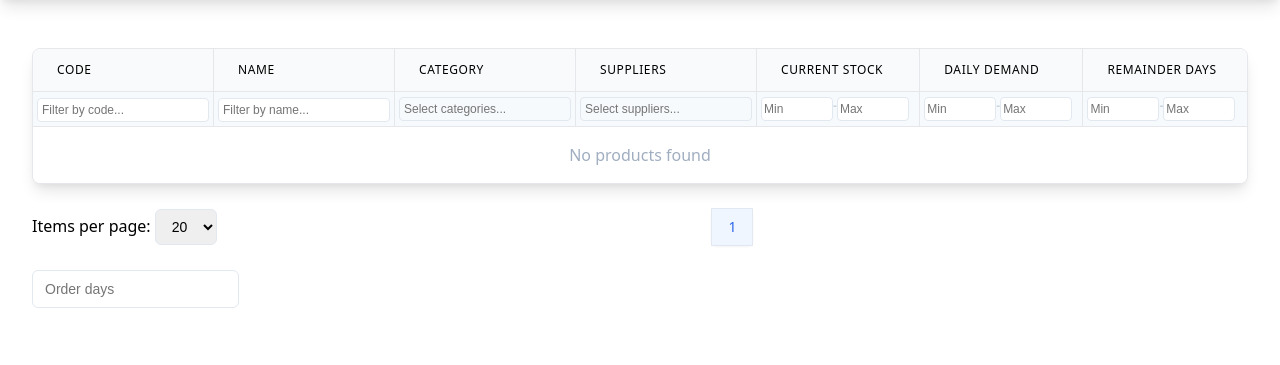
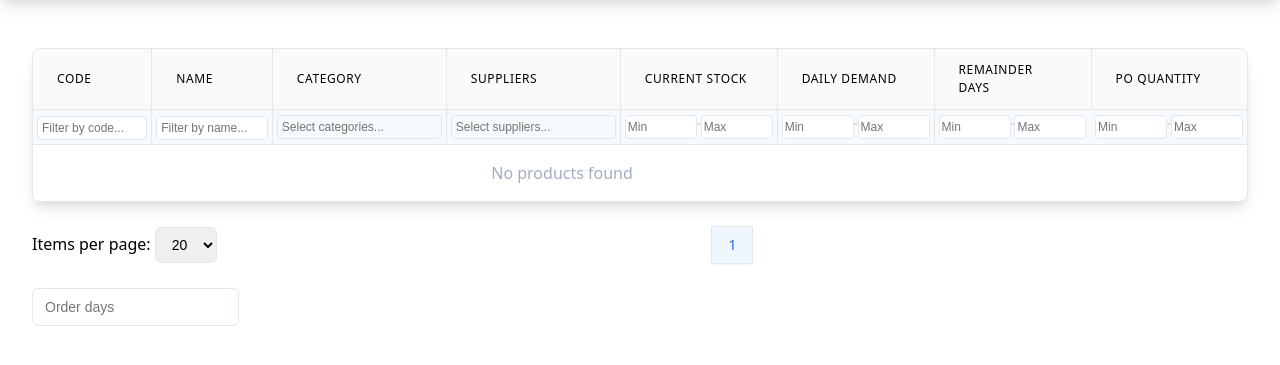
Before and after one commit to VytenisGaule/supply-planner, a Django app: page / in a window 1280 px wide. Shown: the part 65-430 px from the top of the page. Run offline with Django 5.2, Linux system fonts and the light colour scheme; data that the repository does not hold is empty; parts of the project's set-up code (start-up, migrations or seed data) failed here and were passed over; some libraries are stand-ins or nearby versions.

Commit message:
feat: add PO quantity filter form and integrate into product list context; update templates and context logic

```diff
--- a/app/admin.py
+++ b/app/admin.py
@@ -179,7 +179,7 @@ class DailyMetricsAdmin(admin.ModelAdmin):
         ('product__suppliers', RelatedDropdownFilter),
     )
     ordering = ['-date']
-    readonly_fields = ('product', 'date', 'sales_quantity', 'stock', 'potential_sales', 'lost_sales',)
+    # readonly_fields = ('product', 'date', 'sales_quantity', 'stock', 'potential_sales', 'lost_sales',)
 
     def get_queryset(self, request):
         """Optimize queryset to include related product data"""
--- a/app/forms.py
+++ b/app/forms.py
@@ -169,3 +169,9 @@ class ProductRemainderDaysFilterForm(MinMaxFilterForm):
 
     def __init__(self, *args, **kwargs):
         super().__init__('remainder_days', 'days', *args, **kwargs)
+
+class ProductPOQuantityFilterForm(MinMaxFilterForm):
+    """Form for filtering products by PO quantity (min/max)"""
+
+    def __init__(self, *args, **kwargs):
+        super().__init__('po_quantity', 'quantity', *args, **kwargs)
--- a/app/helpers/context.py
+++ b/app/helpers/context.py
@@ -1,8 +1,9 @@
 from django.core.paginator import Paginator
 from django.db.models import QuerySet, Q, Avg, Subquery, OuterRef, IntegerField, FloatField, Case, When, F
+from django.db.models.functions import Round
 from django.http import QueryDict
 from app.models import Product, DailyMetrics
-from app.forms import ItemsPerPageForm, ProductCodeFilterForm, ProductNameFilterForm, ProductCategoryFilterForm, ProductSupplierFilterForm, ProductStockFilterForm, ProductDailyDemandFilterForm, ProductRemainderDaysFilterForm, OrderDaysForm
+from app.forms import ItemsPerPageForm, ProductCodeFilterForm, ProductNameFilterForm, ProductCategoryFilterForm, ProductSupplierFilterForm, ProductStockFilterForm, ProductDailyDemandFilterForm, ProductRemainderDaysFilterForm, OrderDaysForm, ProductPOQuantityFilterForm
 from datetime import datetime, timedelta
 
 
@@ -64,6 +65,7 @@ def populate_product_list_context(request, context):
     stock_filter_form: ProductStockFilterForm = ProductStockFilterForm(data=filter_data)
     daily_demand_filter_form: ProductDailyDemandFilterForm = ProductDailyDemandFilterForm(data=filter_data)
     remainder_days_filter_form: ProductRemainderDaysFilterForm = ProductRemainderDaysFilterForm(data=filter_data)
+    product_po_quantity_filter_form: ProductPOQuantityFilterForm = ProductPOQuantityFilterForm(data=filter_data)
     order_days_form.is_valid()
     code_filter_form.is_valid()
     name_filter_form.is_valid()
@@ -72,6 +74,7 @@ def populate_product_list_context(request, context):
     stock_filter_form.is_valid()
     daily_demand_filter_form.is_valid()
     remainder_days_filter_form.is_valid()
+    product_po_quantity_filter_form.is_valid()
 
     code_filter: str = filter_data.get('code', '')
     name_filter: str = filter_data.get('name', '')
@@ -83,11 +86,20 @@ def populate_product_list_context(request, context):
     max_daily_demand: str = filter_data.get('max_daily_demand', '')
     min_remainder_days: str = filter_data.get('min_remainder_days', '')
     max_remainder_days: str = filter_data.get('max_remainder_days', '')
+    min_po_quantity: str = filter_data.get('min_po_quantity', '')
+    max_po_quantity: str = filter_data.get('max_po_quantity', '')
 
     # Calculate date range for average daily demand (365 days back)
     end_date = datetime.now().date()
     start_date = end_date - timedelta(days=365)
 
+    # Get order_days value from form (default 1)
+    order_days_value: int = 0
+    if order_days_form.is_valid():
+        try:
+            order_days_value: int = int(order_days_form.cleaned_data.get('order_days', 0))
+        except (ValueError, TypeError):
+            pass
     # Annotate products with calculated fields
     products: QuerySet = Product.objects.select_related('category').prefetch_related('suppliers').annotate(
         # Current stock from latest daily metrics
@@ -112,6 +124,15 @@ def populate_product_list_context(request, context):
                 then=F('current_stock') / F('avg_daily_demand')
             ),
             default=None,  # Return None for N/A cases instead of 999
+            output_field=IntegerField()
+        ),
+        # PO quantity: avg_daily_demand * order_days_value
+        po_quantity=Case(
+            When(
+                Q(avg_daily_demand__isnull=False) & Q(avg_daily_demand__gt=0),
+                then=Round(F('avg_daily_demand') * order_days_value)
+            ),
+            default=0,
             output_field=IntegerField()
         )
     ).filter(is_active=True).order_by('code')
@@ -138,6 +159,9 @@ def populate_product_list_context(request, context):
     if min_remainder_days or max_remainder_days:
         products = apply_min_max_filter(products, 'remainder_days', min_remainder_days, max_remainder_days, int)
 
+    if min_po_quantity or max_po_quantity:
+        products = apply_min_max_filter(products, 'po_quantity', min_po_quantity, max_po_quantity, int)
+
     # Pagination
     paginator: Paginator = Paginator(products, items_per_page)
     page_number: str = request.GET.get('page') if request.GET.get('page') else request.POST.get('page_number', 1)
@@ -156,5 +180,6 @@ def populate_product_list_context(request, context):
     context['stock_filter_form'] = stock_filter_form
     context['daily_demand_filter_form'] = daily_demand_filter_form
     context['remainder_days_filter_form'] = remainder_days_filter_form
+    context['product_po_quantity_filter_form'] = product_po_quantity_filter_form
     context['selected_categories'] = category_filter
     context['selected_suppliers'] = supplier_filter
--- a/app/templates/filters/product_filter.html
+++ b/app/templates/filters/product_filter.html
@@ -2,7 +2,7 @@
 
 <tr class="border-b border-gray-200 bg-gray-100" hx-post="{% url 'get_product_filter' %}"
     hx-trigger="change delay:0.25s from:input" hx-target="#product-list" hx-swap="outerHTML"
-    hx-include="[name='code'], [name='name'], [name='categories'], [name='suppliers'], [name='min_stock'], [name='max_stock'], [name='min_daily_demand'], [name='max_daily_demand'], [name='min_remainder_days'], [name='max_remainder_days']">
+    hx-include="[name='code'], [name='name'], [name='categories'], [name='suppliers'], [name='min_stock'], [name='max_stock'], [name='min_daily_demand'], [name='max_daily_demand'], [name='min_remainder_days'], [name='max_remainder_days'], [name='min_po_quantity'], [name='max_po_quantity']">
     <th class="p-1 border-r border-gray-200">
         {{ code_filter_form.code }}
     </th>
@@ -54,4 +54,11 @@
             {{ remainder_days_filter_form.max_remainder_days|validate_no_error_str }}
         </div>
     </th>
+    <th class="p-1 text-right">
+        <div class="flex gap-1">
+            {{ product_po_quantity_filter_form.min_po_quantity|validate_no_error_str }}
+            <span class="text-xs text-gray-400 self-center">-</span>
+            {{ product_po_quantity_filter_form.max_po_quantity|validate_no_error_str }}
+        </div>
+    </th>
 </tr>
--- a/app/templates/lists/product_list.html
+++ b/app/templates/lists/product_list.html
@@ -1,6 +1,5 @@
 <div class="container mx-auto p-4" id="product-list">
-    <div class="bg-white shadow-lg rounded-lg overflow-hidden border border-gray-200"
-        x-data="{
+    <div class="bg-white shadow-lg rounded-lg overflow-hidden border border-gray-200" x-data="{
             filters: {
                 code: '{{ code_filter_form.code.value|default:'' }}',
                 name: '{{ name_filter_form.name.value|default:'' }}',
@@ -40,8 +39,12 @@
                         class="px-6 py-3 text-left text-xs font-medium text-black uppercase tracking-wider border-r border-gray-200">
                         Daily Demand
                     </th>
+                    <th
+                        class="px-6 py-3 text-left text-xs font-medium text-black uppercase tracking-wider border-r border-gray-200">
+                        Remainder Days
+                    </th>
                     <th class="px-6 py-3 text-left text-xs font-medium text-black uppercase tracking-wider">
-                        Remainder Days
+                        PO Quantity
                     </th>
                 </tr>
                 <!-- Filter row -->
@@ -84,9 +87,16 @@
                         -
                         {% endif %}
                     </td>
-                    <td class="px-2 py-1 whitespace-nowrap text-sm text-gray-600 text-right">
+                    <td class="px-2 py-1 whitespace-nowrap text-sm text-gray-600 border-r border-gray-200 text-right">
                         {% if product.remainder_days is not None %}
                         {{ product.remainder_days }}
+                        {% else %}
+                        -
+                        {% endif %}
+                    </td>
+                    <td class="px-2 py-1 whitespace-nowrap text-sm text-gray-600 text-right">
+                        {% if product.po_quantity is not None %}
+                        {{ product.po_quantity|floatformat:2 }}
                         {% else %}
                         -
                         {% endif %}
```
